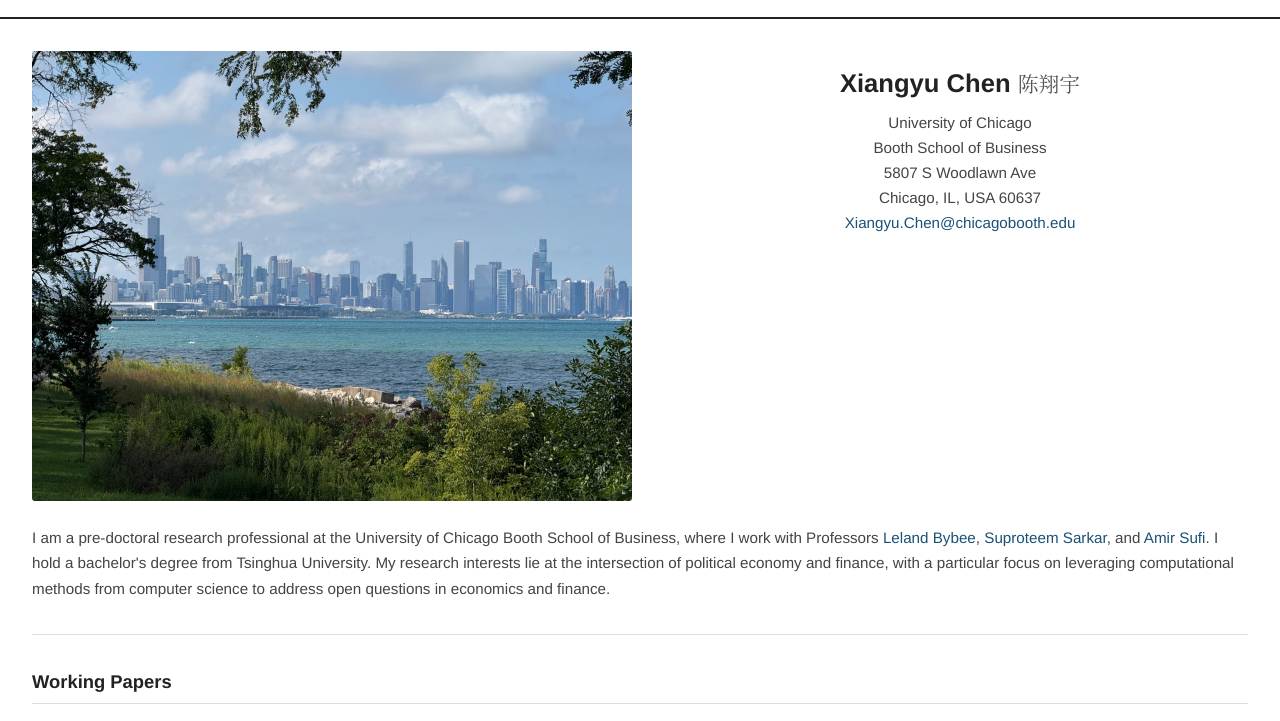
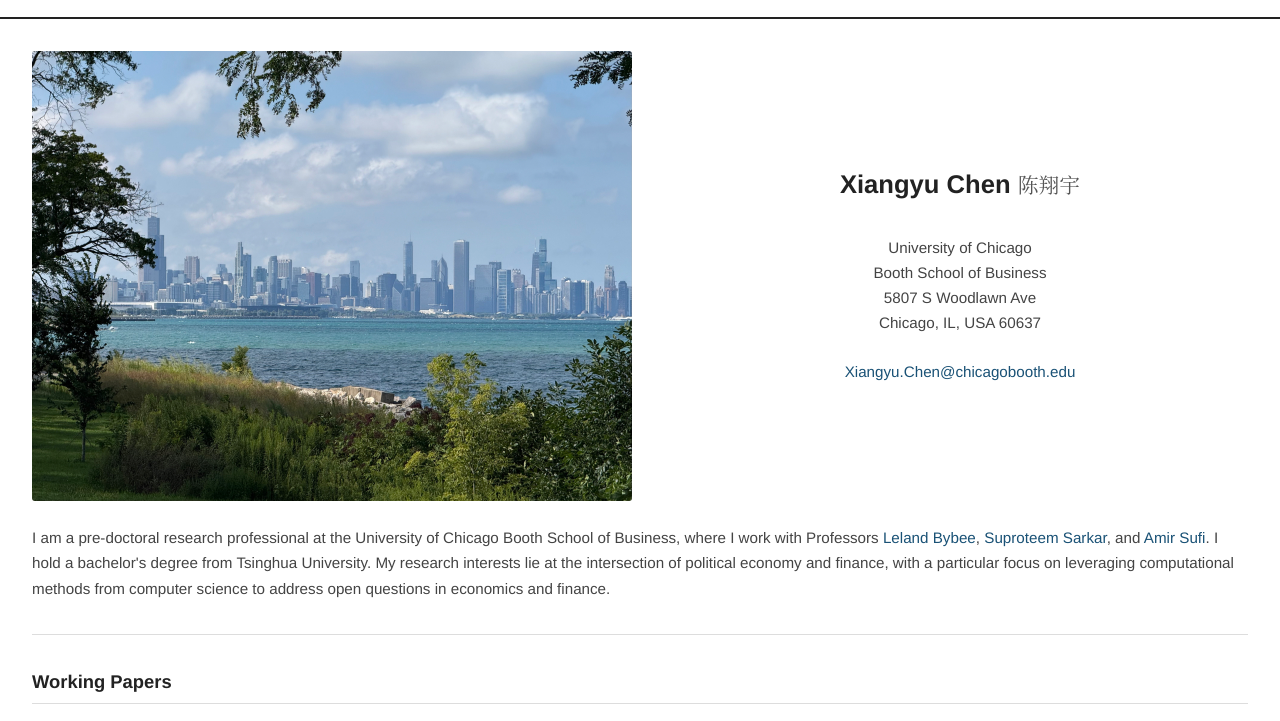
Before and after one commit to ChernXiangyu/chernxiangyu.github.io, a plain HTML site: page index.html in a window 1280 px wide. Shown: the part 51-772 px from the top of the page. Drawn offline with Linux system fonts and the light colour scheme.

Commit message:
Fix spacing: vertically center info, add visible gaps between name/address/email
Made-with: Cursor

```diff
--- a/css/style.css
+++ b/css/style.css
@@ -61,7 +61,10 @@ main {
   flex: 1;
   min-width: 0;
   text-align: center;
-  padding-top: 1rem;
+  display: flex;
+  flex-direction: column;
+  justify-content: center;
+  align-self: stretch;
 }
 .hero-info h1 {
   font-size: 1.6rem;
@@ -80,6 +83,12 @@ main {
   font-size: 0.95rem;
   color: #444;
   line-height: 1.65;
+}
+.hero-info p.hero-address {
+  margin-top: 1.5rem;
+}
+.hero-info p.hero-contact {
+  margin-top: 1.5rem;
 }
 .hero-info a { color: #1a5276; }
 .hero-address {
```
